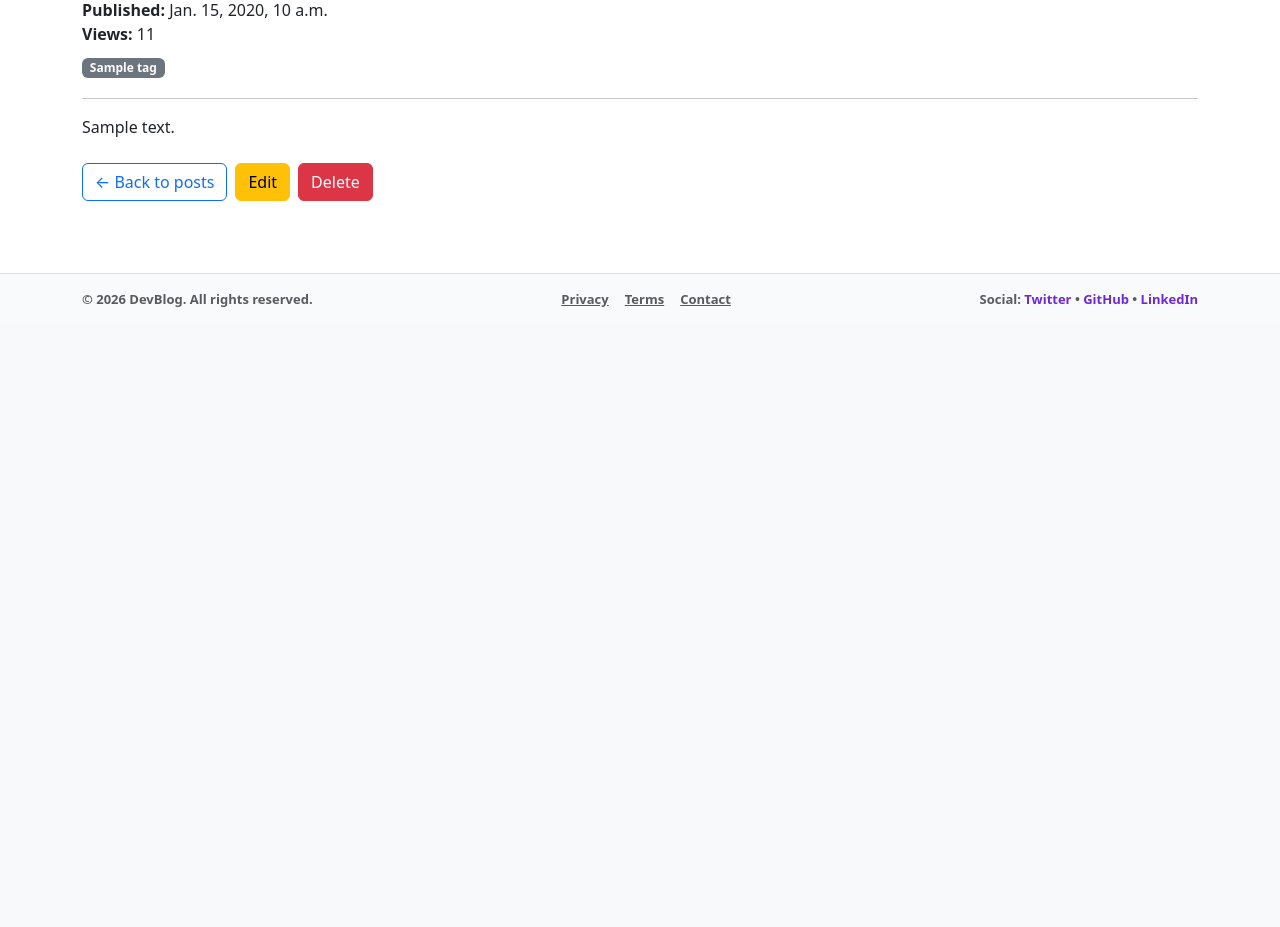
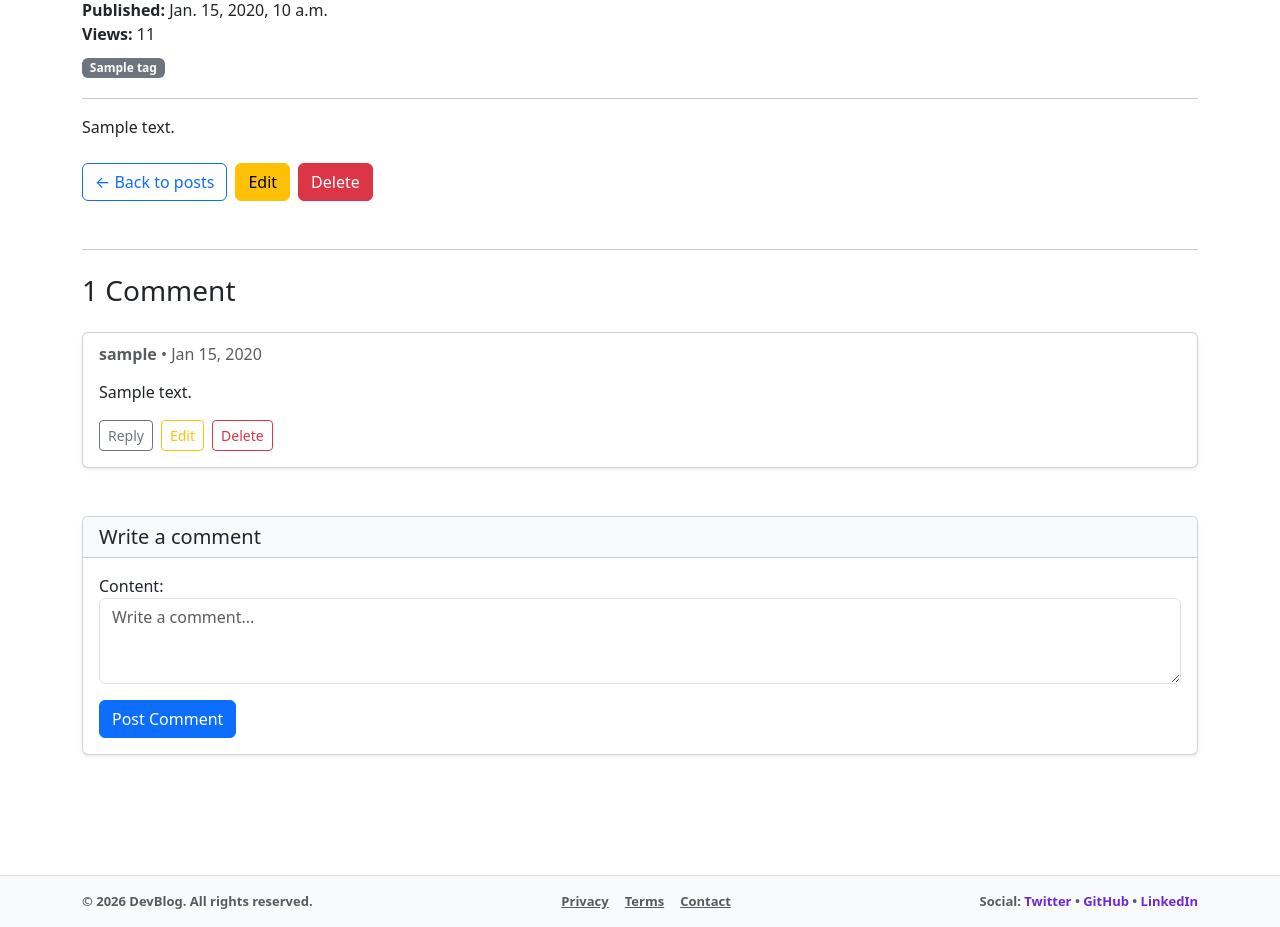
Before and after one commit to Ananthux2004/Django-Blog-project, a Django app: a page that uses blogproject/blog/templates/blog/post_detail.html in a window 1280 px wide. Shown: the part 511-1438 px from the top of the page. Before the commit the page ends 818 px from the top, so only its background shows below. Run offline with Django 5.2, Linux system fonts and the light colour scheme; a user stored in the database is signed in; tables that the repository leaves empty hold one stand-in row (values such as "Sample post"); grey boxes marked "Sample" are stand-in pictures.

Commit message:
added comment functions

```diff
--- a/blogproject/blog/forms.py
+++ b/blogproject/blog/forms.py
@@ -1,6 +1,6 @@
 from django import forms
-
-from .models import Post
+# Added Comment to the import below
+from .models import Post, Comment
 
 
 class PostForm(forms.ModelForm):
@@ -29,3 +29,29 @@ class PostForm(forms.ModelForm):
             "status": forms.Select(attrs={"class": "form-select"}),
             "is_featured": forms.CheckboxInput(attrs={"class": "form-check-input"}),
         }
+
+# --- NEW COMMENT FORM ADDED BELOW ---
+
+class CommentForm(forms.ModelForm):
+    class Meta:
+        model = Comment
+        # We only want the user to type the content itself
+        fields = ['content']
+
+        # Adding Bootstrap classes for styling and validation constraints
+        widgets = {
+            'content': forms.Textarea(attrs={
+                'class': 'form-control',
+                'rows': 3,
+                'placeholder': 'Write a comment...',
+                'minlength': '2',
+                'maxlength': '1000'
+            }),
+        }
+
+    def clean_content(self):
+        """Strips whitespace from the beginning and end of the comment"""
+        content = self.cleaned_data.get('content')
+        if content:
+            return content.strip()
+        return content
--- a/blogproject/blog/templates/blog/post_detail.html
+++ b/blogproject/blog/templates/blog/post_detail.html
@@ -1,5 +1,9 @@
-{% extends "blog/base.html" %} {% load static %} {% block title %}{{ post.title
-}}{% endblock %} {% block content %}
+{% extends "blog/base.html" %}
+{% load static %}
+
+{% block title %}{{ post.title }}{% endblock %}
+
+{% block content %}
 <div class="container">
   <h1 class="mb-3">{{ post.title }}</h1>
 
@@ -50,5 +54,109 @@
       {% endif %}
     {% endif %}
   </div>
+
+  <!-- ========================================== -->
+  <!-- NEW COMMENT SECTION STARTS HERE            -->
+  <!-- ========================================== -->
+  <hr class="mt-5 mb-4" />
+
+  <div class="comments-section mb-5">
+    <h3 class="mb-4">{{ comments.count }} Comment{{ comments.count|pluralize }}</h3>
+
+    {% if not comments %}
+      <p class="text-muted">No comments yet. Be the first to comment!</p>
+    {% endif %}
+
+    <!-- List Comments -->
+    {% for comment in comments %}
+      <div class="card mb-3 shadow-sm">
+        <div class="card-body">
+          <div class="d-flex justify-content-between align-items-center mb-2">
+            <h6 class="card-subtitle text-muted mb-0">
+              <strong>{{ comment.user.username }}</strong> &bull; {{ comment.created_date|date:"M d, Y" }}
+            </h6>
+          </div>
+          <p class="card-text">{{ comment.content|linebreaks }}</p>
+
+          <div class="d-flex gap-2">
+            <!-- Reply Toggle -->
+            <button class="btn btn-sm btn-outline-secondary" type="button" data-bs-toggle="collapse" data-bs-target="#replyBox{{ comment.id }}">
+              Reply
+            </button>
+
+            <!-- Edit / Delete (Owner or Staff) -->
+            {% if request.user == comment.user or request.user.is_staff %}
+              <a href="{% url 'blog:edit_comment' comment.id %}" class="btn btn-sm btn-outline-warning">Edit</a>
+              <form method="POST" action="{% url 'blog:delete_comment' comment.id %}" onsubmit="return confirm('Are you sure you want to delete this comment?');" class="d-inline">
+                {% csrf_token %}
+                <button type="submit" class="btn btn-sm btn-outline-danger">Delete</button>
+              </form>
+            {% endif %}
+          </div>
+
+          <!-- Reply Form -->
+          <div class="collapse mt-3" id="replyBox{{ comment.id }}">
+            {% if user.is_authenticated %}
+              <form method="POST" action="{% url 'blog:reply_comment' post.slug comment.id %}">
+                {% csrf_token %}
+                {{ comment_form.as_p }}
+                <button type="submit" class="btn btn-sm btn-primary">Submit Reply</button>
+              </form>
+            {% else %}
+              <p class="small text-muted mt-2">Please <a href="{% url 'accounts:login' %}">login</a> to reply.</p>
+            {% endif %}
+          </div>
+
+          <!-- Nested Replies -->
+          {% for reply in comment.replies.all %}
+            {% if reply.is_active and reply.is_approved %}
+              <div class="card mt-3 ms-4 ms-md-5 bg-light border-0 shadow-sm">
+                <div class="card-body py-2">
+                  <div class="d-flex justify-content-between align-items-center mb-1">
+                    <small class="text-muted">
+                      <strong>{{ reply.user.username }}</strong> &bull; {{ reply.created_date|date:"M d, Y" }}
+                    </small>
+                  </div>
+                  <p class="mb-1 small">{{ reply.content|linebreaks }}</p>
+
+                  {% if request.user == reply.user or request.user.is_staff %}
+                    <div class="d-flex gap-2 mt-2">
+                      <a href="{% url 'blog:edit_comment' reply.id %}" class="text-warning small text-decoration-none">Edit</a>
+                      <form method="POST" action="{% url 'blog:delete_comment' reply.id %}" onsubmit="return confirm('Are you sure you want to delete this reply?');" class="d-inline">
+                        {% csrf_token %}
+                        <button type="submit" class="btn btn-link text-danger small p-0 text-decoration-none border-0 align-baseline">Delete</button>
+                      </form>
+                    </div>
+                  {% endif %}
+                </div>
+              </div>
+            {% endif %}
+          {% endfor %}
+        </div>
+      </div>
+    {% endfor %}
+
+    <!-- Add Comment Form -->
+    <div class="card mt-5 shadow-sm">
+      <div class="card-header bg-light">
+        <h5 class="mb-0">Write a comment</h5>
+      </div>
+      <div class="card-body">
+        {% if user.is_authenticated %}
+          <form method="POST" action="{% url 'blog:add_comment' post.slug %}">
+            {% csrf_token %}
+            {{ comment_form.as_p }}
+            <button type="submit" class="btn btn-primary">Post Comment</button>
+          </form>
+        {% else %}
+          <div class="alert alert-info mb-0">
+            Please <a href="{% url 'accounts:login' %}" class="alert-link">login</a> to write a comment.
+          </div>
+        {% endif %}
+      </div>
+    </div>
+  </div>
 </div>
-{% endblock %} {% block extra_js %}{% endblock %}
+{% endblock %}
+
+{% block extra_js %}{% endblock %}
--- a/blogproject/blog/urls.py
+++ b/blogproject/blog/urls.py
@@ -37,4 +37,28 @@ urlpatterns = [
         views.PostDetailPkView.as_view(),
         name="post_detail_old_pk",
     ),
+
+    # ==========================================
+    # --- NEW COMMENT ROUTES START HERE ---
+    # ==========================================
+    path(
+        "post/<slug:slug>/comment/",
+        views.add_comment,
+        name="add_comment",
+    ),
+    path(
+        "post/<slug:slug>/reply/<int:pk>/",
+        views.reply_comment,
+        name="reply_comment",
+    ),
+    path(
+        "comment/<int:pk>/edit/",
+        views.edit_comment,
+        name="edit_comment",
+    ),
+    path(
+        "comment/<int:pk>/delete/",
+        views.delete_comment,
+        name="delete_comment",
+    ),
 ]
--- a/blogproject/blog/views.py
+++ b/blogproject/blog/views.py
@@ -1,14 +1,16 @@
 from django.contrib.auth.mixins import LoginRequiredMixin, UserPassesTestMixin
 from django.contrib.messages.views import SuccessMessageMixin
+from django.contrib.auth.decorators import login_required
+from django.contrib import messages
 from django.db.models import F
 from django.http import Http404
-from django.shortcuts import get_object_or_404, render
+from django.shortcuts import get_object_or_404, render, redirect
 from django.urls import reverse_lazy
 from django.views.generic import CreateView, DeleteView, DetailView, ListView
 from django.views.generic import UpdateView
 
-from .forms import PostForm
-from .models import Post
+from .forms import PostForm, CommentForm
+from .models import Post, Comment
 
 
 def home(request):
@@ -56,6 +58,14 @@ class PostDetailView(DetailView):
         if self.request.user.is_staff:
             return qs
         return qs.published()
+
+    def get_context_data(self, **kwargs):
+        # --- NEW CODE: Passing comments and the form to the template ---
+        context = super().get_context_data(**kwargs)
+        # Fetch only approved, active, top-level comments
+        context['comments'] = self.object.comments.filter(is_active=True, is_approved=True, parent__isnull=True)
+        context['comment_form'] = CommentForm()
+        return context
 
     def get(self, request, *args, **kwargs):
         response = super().get(request, *args, **kwargs)
@@ -143,3 +153,83 @@ class PostDetailPkView(PostDetailView):
         if self.request.user.is_staff:
             return qs
         return qs.published()
+
+
+# ==========================================
+# --- NEW COMMENT VIEWS START HERE ---
+# ==========================================
+
+@login_required
+def add_comment(request, slug):
+    post = get_object_or_404(Post, slug=slug)
+    if request.method == 'POST':
+        form = CommentForm(request.POST)
+        if form.is_valid():
+            comment = form.save(commit=False)
+            comment.post = post
+            comment.user = request.user
+
+            # --- YOUR NEW SUGGESTIONS ---
+            comment.name = request.user.username  # Auto-fill name
+            comment.email = request.user.email    # Auto-fill email
+            comment.is_approved = True            # Auto-approve comment
+            # ----------------------------
+
+            comment.save()
+            messages.success(request, 'Comment submitted successfully.')
+    return redirect('blog:post_detail', slug=post.slug)
+
+@login_required
+def reply_comment(request, slug, pk):
+    post = get_object_or_404(Post, slug=slug)
+    parent_comment = get_object_or_404(Comment, pk=pk)
+    if request.method == 'POST':
+        form = CommentForm(request.POST)
+        if form.is_valid():
+            reply = form.save(commit=False)
+            reply.post = post
+            reply.user = request.user
+            reply.parent = parent_comment
+
+            # --- YOUR NEW SUGGESTIONS ---
+            reply.name = request.user.username  # Auto-fill name
+            reply.email = request.user.email    # Auto-fill email
+            reply.is_approved = True            # Auto-approve reply
+            # ----------------------------
+
+            reply.save()
+            messages.success(request, 'Reply submitted successfully.')
+    return redirect('blog:post_detail', slug=post.slug)
+@login_required
+def edit_comment(request, pk):
+    comment = get_object_or_404(Comment, pk=pk)
+
+    # Allow only comment owner or staff to edit
+    if request.user != comment.user and not request.user.is_staff:
+        messages.error(request, 'You do not have permission to edit this comment.')
+        return redirect('blog:post_detail', slug=comment.post.slug)
+
+    if request.method == 'POST':
+        form = CommentForm(request.POST, instance=comment)
+        if form.is_valid():
+            form.save()
+            messages.success(request, 'Comment updated successfully.')
+            return redirect('blog:post_detail', slug=comment.post.slug)
+    else:
+        form = CommentForm(instance=comment)
+
+    # Uses a basic edit template (you can create blog/comment_edit.html later if needed)
+    return render(request, 'blog/comment_form.html', {'form': form, 'comment': comment})
+
+@login_required
+def delete_comment(request, pk):
+    comment = get_object_or_404(Comment, pk=pk)
+
+    # Allow only owner or staff to delete (soft delete preferred)
+    if request.user == comment.user or request.user.is_staff:
+        comment.is_active = False # Soft delete
+        comment.save()
+        messages.success(request, 'Comment deleted successfully.')
+    else:
+        messages.error(request, 'You do not have permission to delete this comment.')
+    return redirect('blog:post_detail', slug=comment.post.slug)
```
Also changed, not shown: 12 other files.
